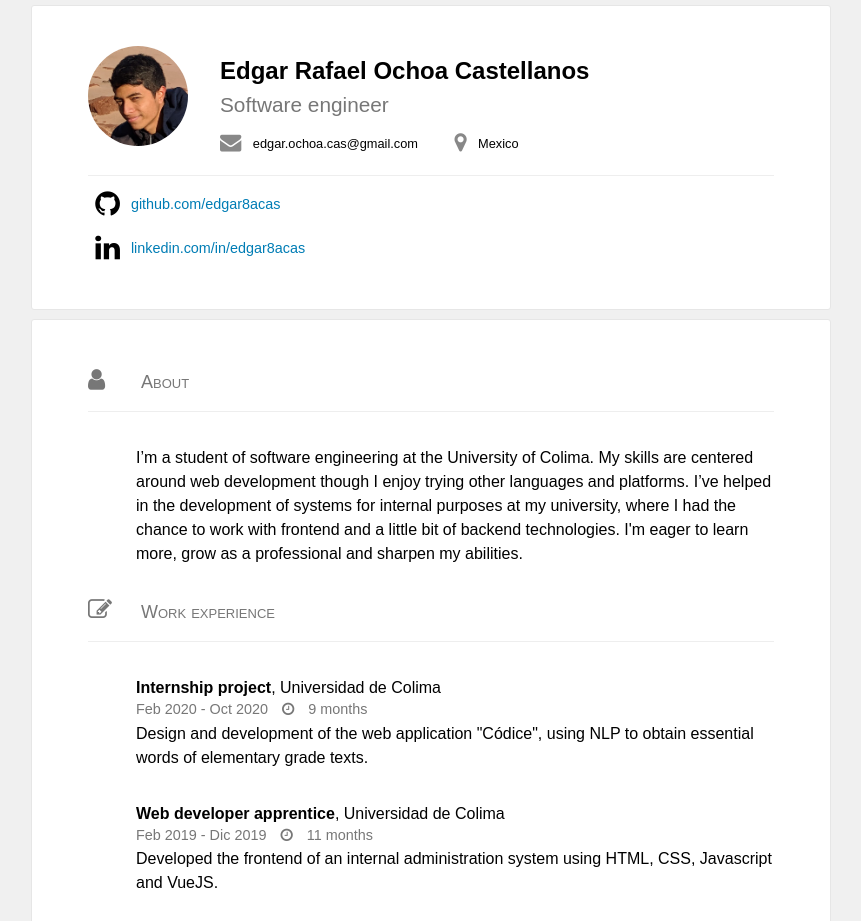
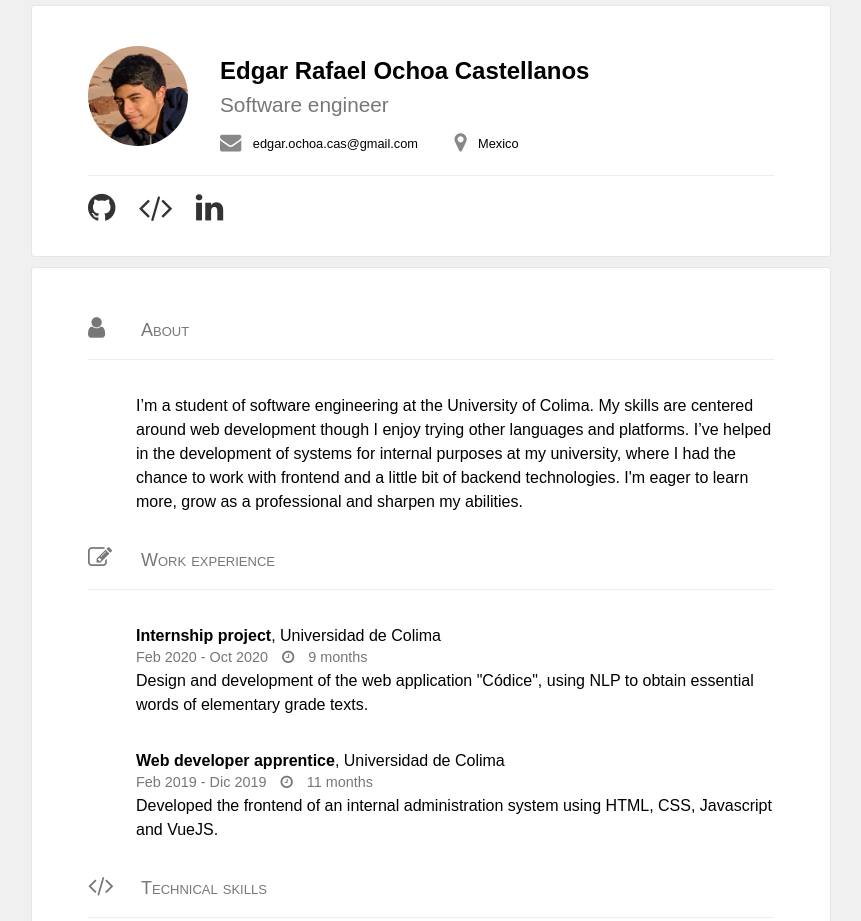
Before and after one commit to edgar8acas/edgar8acas.github.io, a plain HTML site: page index.html in a window 1280 px wide. Shown: the top 921 px of the page, without its empty margins (209-1070 px from the left). Drawn offline with Linux system fonts and the light colour scheme.

Commit message:
improve styles and add portfolio link

```diff
--- a/index.html
+++ b/index.html
@@ -39,20 +39,20 @@
           </div>
         </div>
         <div class="links">
-          <p>
-            <span class="icon">
-              <i class="fa fa-2x fa-github"></i>
-            </span>
-            <a href="http://github.com/edgar8acas">github.com/edgar8acas</a>
-          </p>
-          <p>
-            <span class="icon">
-              <i class="fa fa-2x fa-linkedin"></i>
-            </span>
-            <a href="http://linkedin.com/in/edgar8acas"
-              >linkedin.com/in/edgar8acas</a
-            >
-          </p>
+          <a href="https://github.com/edgar8acas" title="Github" target="_blank"
+            ><span class="icon"> <i class="fa fa-2x fa-github"></i> </span
+          ></a>
+
+          <a href="https://edgarochoa.dev" title="Portfolio" target="_blank"
+            ><span class="icon"> <i class="fa fa-2x fa-code"></i> </span
+          ></a>
+
+          <a
+            href="https://linkedin.com/in/edgar8acas"
+            title="LinkedIn"
+            target="_blank"
+            ><span class="icon"> <i class="fa fa-2x fa-linkedin"></i> </span
+          ></a>
         </div>
       </div>
       <div class="card">
--- a/styles/main.css
+++ b/styles/main.css
@@ -3,7 +3,7 @@ body {
 }
 
 * {
-    font-family: 'Arial', 'Liberation Sans', sans-serif;
+  font-family: "Arial", "Liberation Sans", sans-serif;
   box-sizing: border-box;
   margin: 0;
   padding: 0;
@@ -42,7 +42,7 @@ body {
 }
 
 .profile-picture {
-    margin-top: .5em;
+  margin-top: 0.5em;
   margin-right: 2em;
 }
 
@@ -97,7 +97,8 @@ h4 {
   margin: 1em 0 1em;
 }
 
-h4 .fa, h4 .title {
+h4 .fa,
+h4 .title {
   display: inline-block;
   vertical-align: baseline;
 }
@@ -145,7 +146,7 @@ p {
   padding: 0.3em;
   margin: 0.2em;
   font-size: 0.9em;
-    line-height: .8;
+  line-height: 0.8;
 }
 
 .category {
@@ -175,19 +176,26 @@ p {
   color: #777;
 }
 
-.links p {
-    margin: 1em 0.5em;
-    font-size: 0.9em;
+.links {
+  display: flex;
+  margin-top: 1rem;
 }
 
-.links .fa, .links a {
+.links .fa,
+.links a {
   vertical-align: middle;
-}
-
-.links a {
-    color: #007db5;
 }
 
 .links a:visited {
   color: #007db5;
 }
+
+a .icon {
+  color: rgb(51, 51, 51);
+  transition: all 250ms ease;
+  margin-right: 1rem;
+}
+
+a .icon:hover {
+  color: #007db5;
+}
```
Lines whose indentation alone changed are shown as unchanged.
